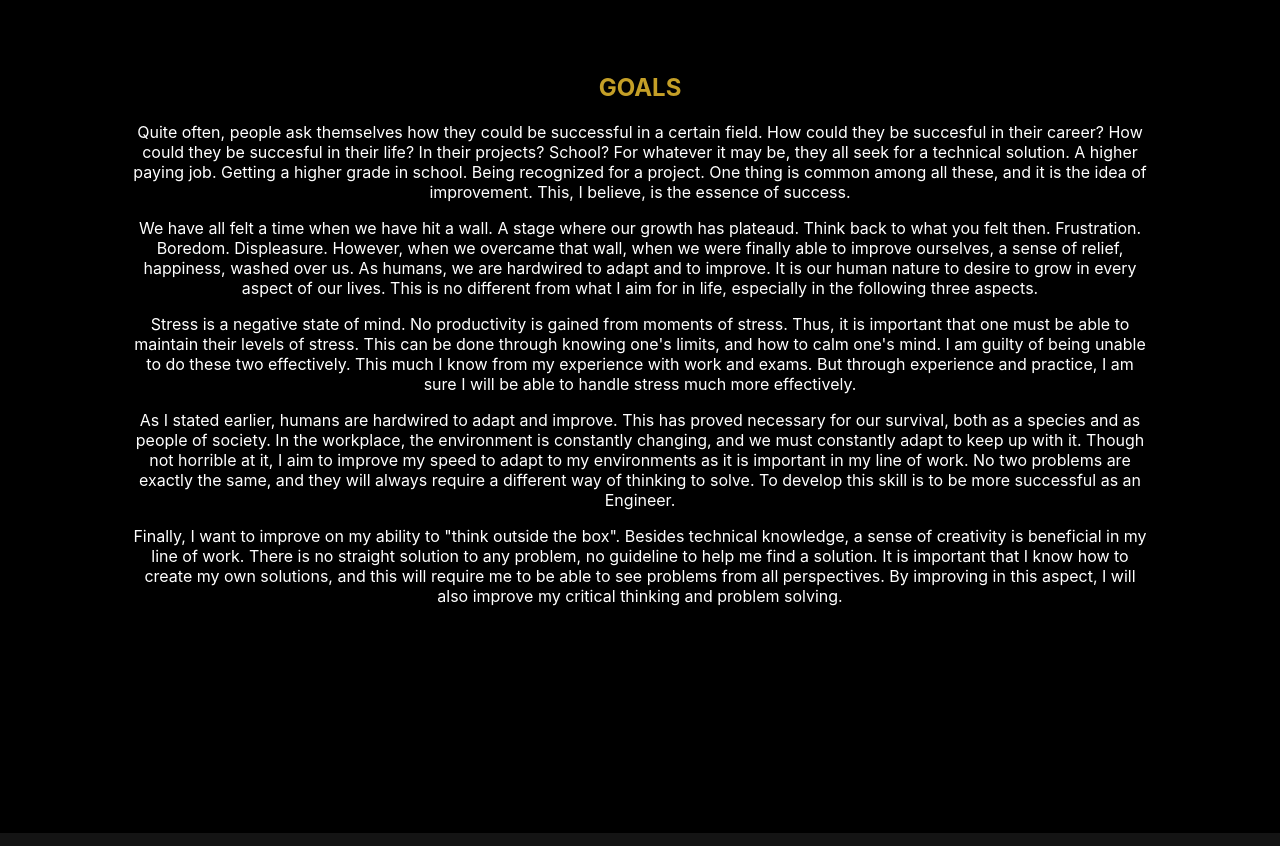
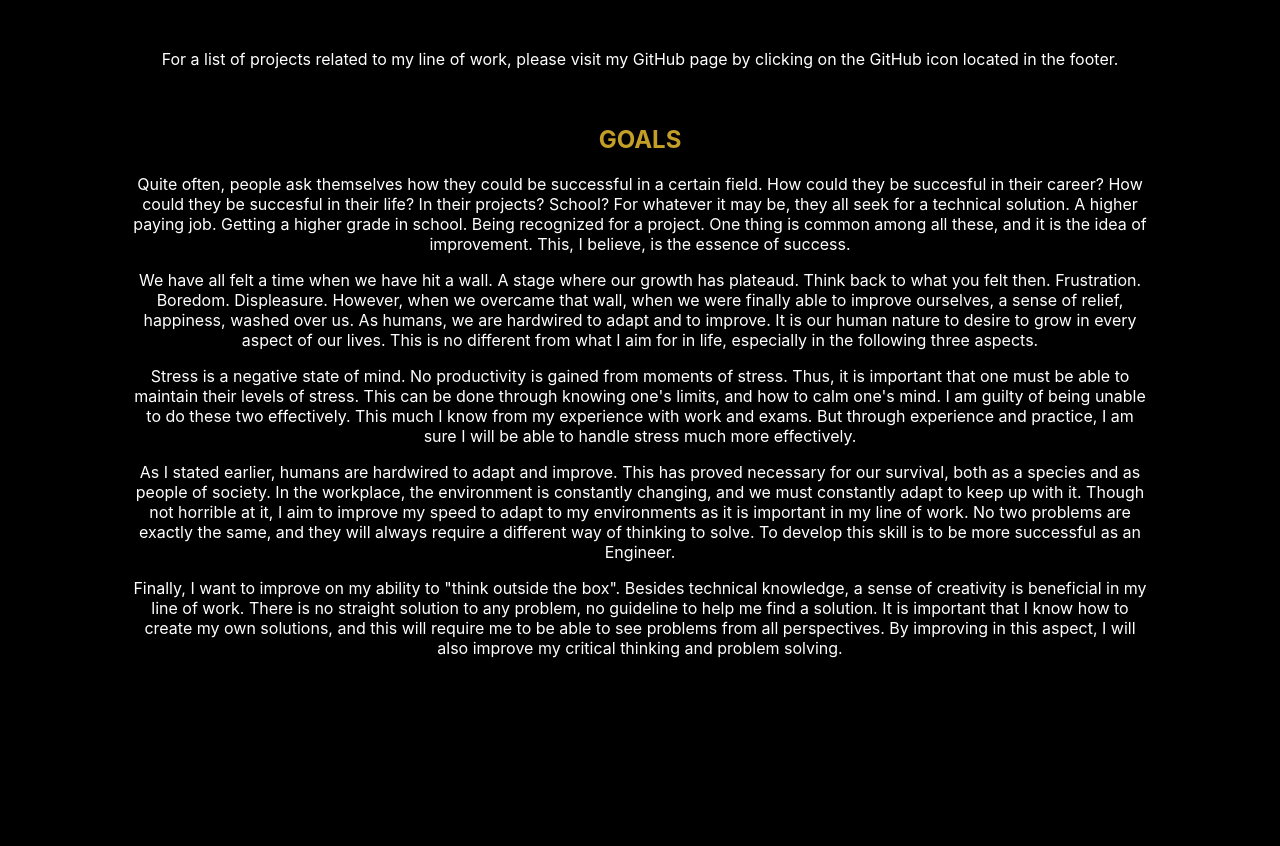
Before and after one commit to amilhaj/amilhaj.github.io, a plain HTML site: page index.html in a window 1280 px wide. Shown: the part 2628-3474 px from the top of the page. Drawn offline with Linux system fonts and the light colour scheme.

Commit message:
Update index.html

```diff
--- a/index.html
+++ b/index.html
@@ -88,6 +88,8 @@
                         <p>Sept 2019 - Apr 2020</p>
                     </li>
                 </ul><br>
+                <p>For a list of projects related to my line of work, please visit my GitHub page by clicking on the GitHub icon located
+                    in the footer.</p>
             </div>
             <div class="content-1" id="goals"><br>
                 <h2 id="highlight">GOALS</h2>
```
Lines whose indentation alone changed are shown as unchanged.
